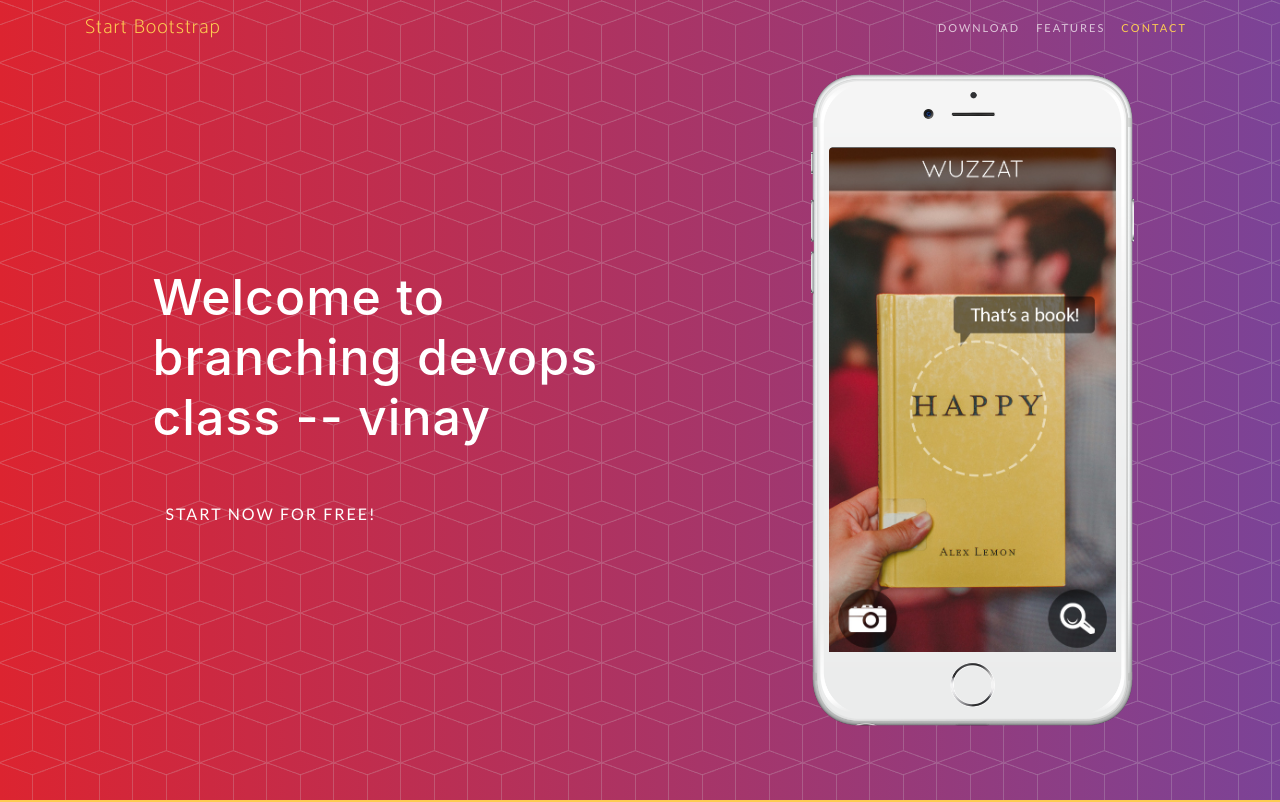
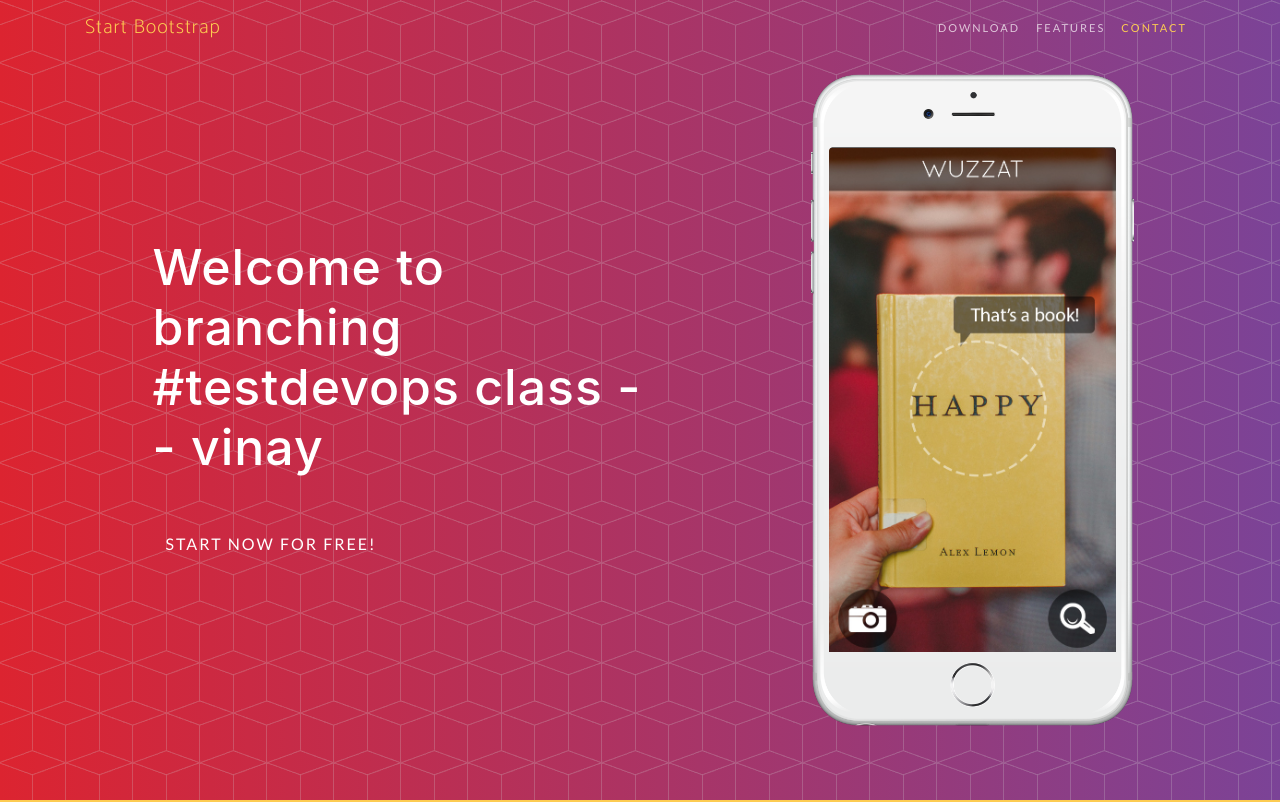
Before and after one commit to vinaymandava/devops_training, a website with bundled scripts: page index.html in a window 1280 px wide. Shown: the top 802 px of the page. Built offline with nearby package versions, Linux system fonts and the light colour scheme; a web font is replaced by a local one.

Commit message:
new branch

```diff
--- a/index.html
+++ b/index.html
@@ -59,7 +59,7 @@
         <div class="row h-100">
           <div class="col-lg-7 my-auto">
             <div class="header-content mx-auto">
-              <h1 class="mb-5">Welcome to branching devops class -- vinay</h1>
+              <h1 class="mb-5">Welcome to branching #testdevops class -- vinay</h1>
               <a href="#download" class="btn btn-outline btn-xl js-scroll-trigger">Start Now for Free!</a>
             </div>
           </div>
```
